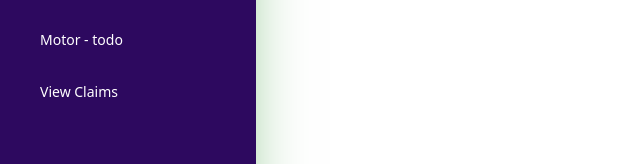
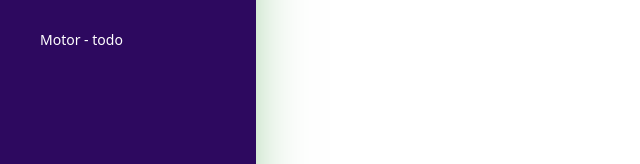
Before and after one commit to HarshS1611/ClaimPe, a React (Create React App) app in the folder client/: page / in a window 1280 px wide. Shown: the part 175-339 px from the top of the page, without its empty margins (0-640 px from the left). Built offline with nearby package versions, Linux system fonts and the light colour scheme.

Commit message:
typo fixed

```diff
--- a/client/src/components/Sidebar/Sidebar.jsx
+++ b/client/src/components/Sidebar/Sidebar.jsx
@@ -51,15 +51,7 @@ function Sidebar() {
                     Motor - todo
                   </NavLink>
                 </li>
-                <li className="rounded-lg mb-2">
-                  <NavLink
-                    to="/cardview"
-                    className="flex items-center gap-4 text-sm text-white font-light px-4 py-3 rounded-lg"
-                    activeClassName="bg-gradient-to-tr from-purple-500 to-purple-700  text-white shadow-md"
-                  >
-                    View Claims
-                  </NavLink>
-                </li>
+
               </ul>
             </div>
           </div>
```
